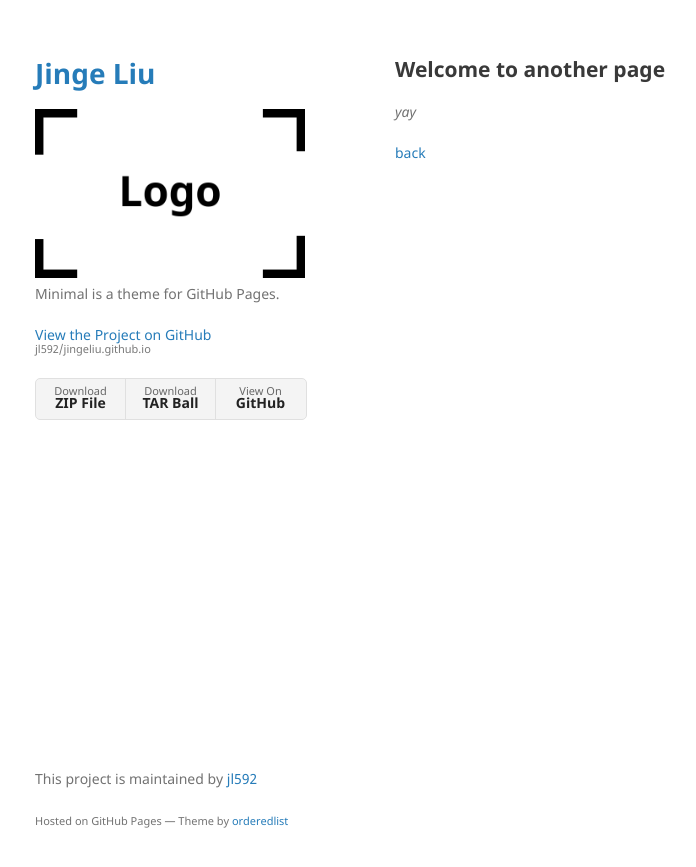
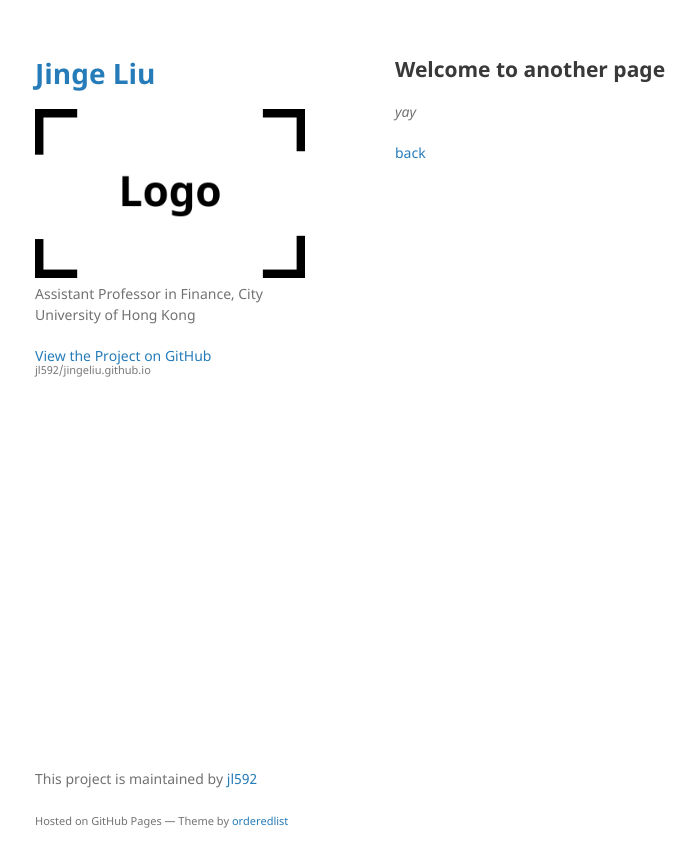
Before and after one commit to jl592/jingeliu.github.io, a Jekyll site: the page built from another-page.md, in a window 1280 px wide. Shown: the top 867 px of the page, without its empty margins (175-871 px from the left). Built offline with Jekyll 4.4.1, drawn with Linux system fonts in a browser that asks for light colours; our own code applies the rules of GitHub Pages for plain Markdown files.

Commit message:
Update _config.yml

```diff
--- a/_config.yml
+++ b/_config.yml
@@ -1,6 +1,6 @@
 title: Jinge Liu
 logo: /assets/img/logo.png
-description: Minimal is a theme for GitHub Pages.
-show_downloads: true
+description: Assistant Professor in Finance, City University of Hong Kong
+show_downloads: false
 google_analytics:
 theme: jekyll-theme-minimal
```
